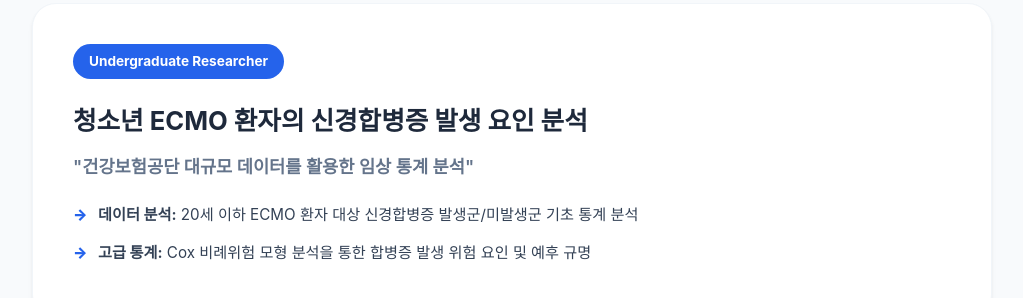
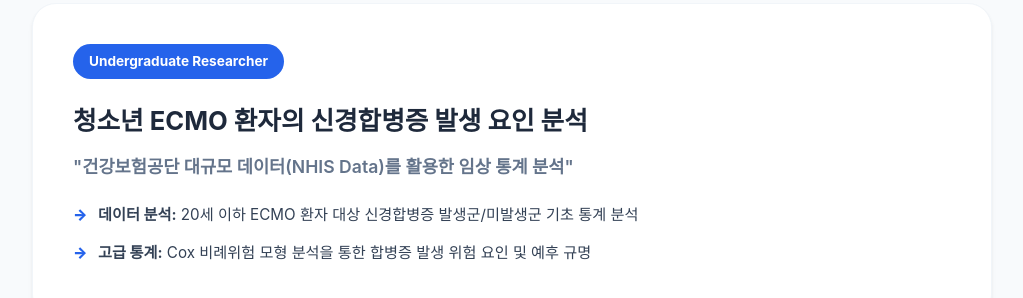
Before and after one commit to Choihuiseok/Choihuiseok.github.io, a plain HTML site: page index.html in a window 1280 px wide. Shown: the part 1753-2051 px from the top of the page, without its empty margins (128-1151 px from the left). Drawn offline with Linux system fonts and the light colour scheme.

Commit message:
Update index.html

```diff
--- a/index.html
+++ b/index.html
@@ -223,7 +223,7 @@
             <div class="card project-card">
                 <span class="role-badge">Undergraduate Researcher</span>
                 <h3 class="project-title">청소년 ECMO 환자의 신경합병증 발생 요인 분석</h3>
-                <p class="project-subtitle">"건강보험공단 대규모 데이터를 활용한 임상 통계 분석"</p>
+                <p class="project-subtitle">"건강보험공단 대규모 데이터(NHIS Data)를 활용한 임상 통계 분석"</p>
                 <ul class="project-details">
                     <li><strong>데이터 분석:</strong> 20세 이하 ECMO 환자 대상 신경합병증 발생군/미발생군 기초 통계 분석</li>
                     <li><strong>고급 통계:</strong> Cox 비례위험 모형 분석을 통한 합병증 발생 위험 요인 및 예후 규명</li>
```
